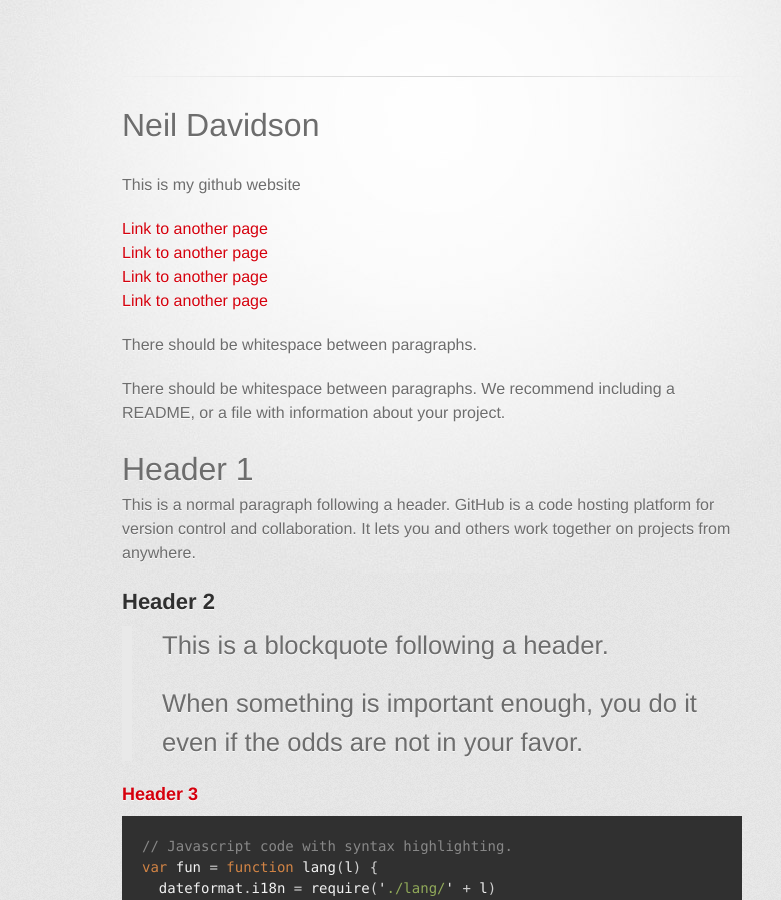
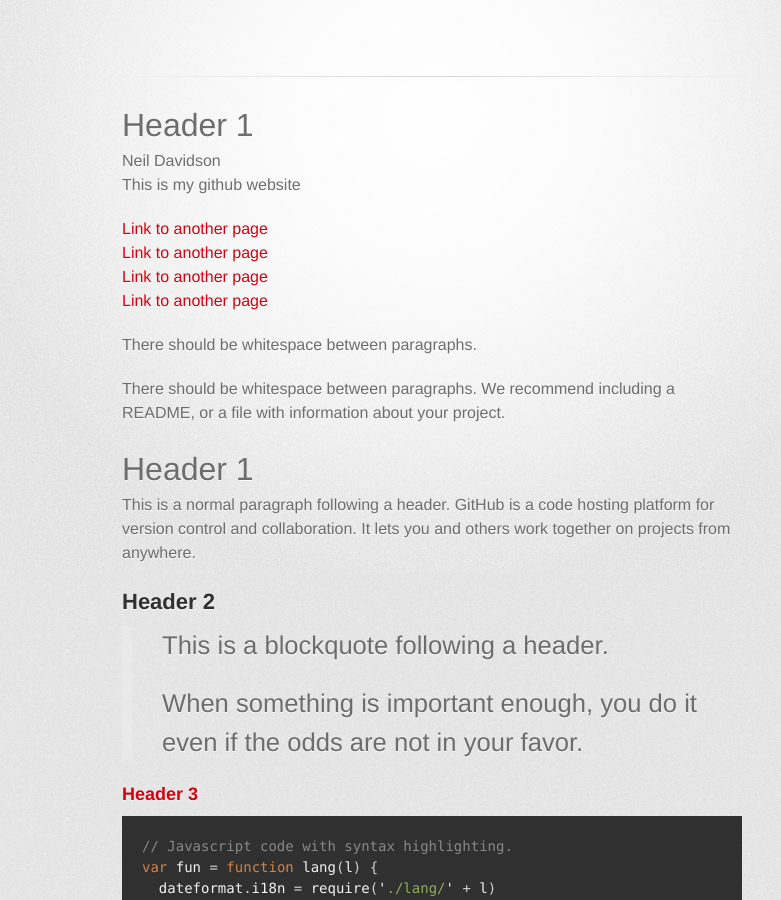
Before and after one commit to davidsonn1/davidsonn1.github.io, a Jekyll site: the page built from index.md, in a window 1280 px wide and 900 px high. Shown: the whole window, without its empty margins (208-989 px from the left). Built offline with Jekyll 4.4.1, drawn with Linux system fonts in a browser that asks for light colours; some web fonts are replaced; our own code applies the rules of GitHub Pages for plain Markdown files.

Commit message:
Update index.md

```diff
--- a/index.md
+++ b/index.md
@@ -1,4 +1,5 @@
-<h1>Neil Davidson</h1><br>
+# Header 1
+Neil Davidson<br>
 This is my github website<br>
 
 
```
